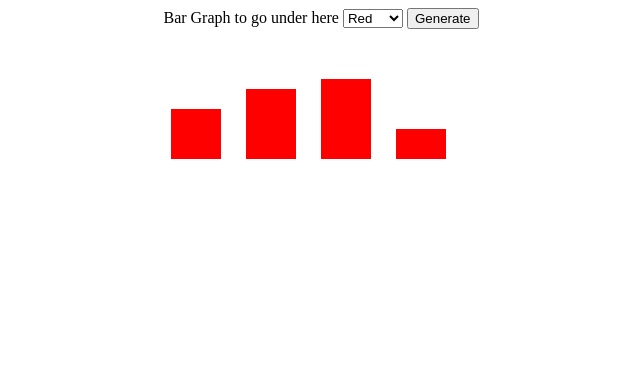
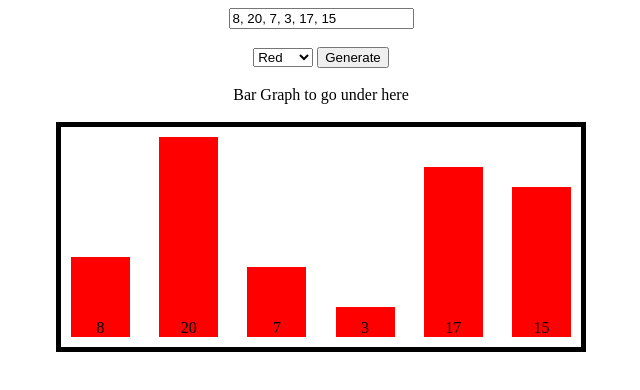
Before and after one commit to DraconianLore/lighthouse-stretch, a website: page index.html in a window 1280 px wide. Both pictures are taken after a click on the button "Generate". Shown: the whole page, without its empty margins (319-959 px from the left). Drawn offline with nearby package versions, Linux system fonts and the light colour scheme.

Commit message:
added editable input and random checks, added numbers on barsand alligned them to bottom

```diff
--- a/index.html
+++ b/index.html
@@ -9,26 +9,35 @@
   <center>
     <td>
       <td width="50%" height="50%">
-        Bar Graph to go under here
+        <input type="text" id="dataToSend" value="8, 20, 7, 3, 17, 15"><br><br>
         <select id=colourPicker>
           <option value="red">Red</option>
           <option value="green">Green</option>
           <option value="blue">Blue</option>
           <option value="black">Black</option>
         </select>
-        <button onclick="newBar()">Generate</button>
+        <button onclick="newBar(colourPicker.value)">Generate</button>
+        <br><br>
+        Bar Graph to go under here
 
+        <br><br>
         <div id="barGraphSpace">
 
         </div>
         <script>
-            function newBar() {
+            const newBar = function(colour) {
+              // get numbers and convert to an array
+              let sendData = (document.getElementById('dataToSend').value).split(',').map(function(numbers){
+                return parseInt(numbers, 10);
+              });
+              // get colour (and eventually size of window/frame area for graph)
               document.getElementById('barGraphSpace').innerHTML = '';
               let options = {
-              colour: colourPicker.value,
-              width: 50
+                colour: colour,
+                width: '500'
               }
-              drawBarChart([5,7,8,3], options, document.getElementById('barGraphSpace'));
+              // call function to generate bar graph
+              drawBarChart(sendData, options, document.getElementById('barGraphSpace'));
             }
 
           </script>
--- a/src/main.js
+++ b/src/main.js
@@ -1,34 +1,60 @@
 // Main JavaScript file in Lighthouse Labs Stretch Project - Steven Wing
-
 
 
 // Function signature to draw a bar chart
 const drawBarChart = function(data, options, element){
   let numberOfBars = data.length;
   let colourToUse = options.colour;
-  let singleBar;
-  let barWidth = options.width;
+  let barWidth = (options.width / data.length) * 1.5;
+  let barText = 'black';
+  // check for black chart
+  if (colourToUse == 'black') {
+    barText = '#66ffff';
+  }
 
+  // if no width provided assign width of 500px
+  let graphWidth = 500;
+  if (options.width) {
+    graphWidth = options.width;
+  }
+
+  // if no height provided allow height to be determined by the data
+  let graphHeight;
+  if (options.height) {
+    graphHeight = options.height;
+  }
+
+  // Generate bar graph shell
   let outerShell = document.createElement("div");
-  outerShell.style = 'display:flex; flex-wrap: nowrap; align-items: flex-end; width: 30%; justify-content: center; padding: 50px';
-  outerShell.align = 'center';
+  outerShell.style = 'display:flex; flex-wrap: nowrap; height: ' + graphHeight + 'px; width: ' + graphWidth + 'px; align-items: flex-end; justify-content: center; padding: 10px; border-style: solid; border-width: 5px; align: center';
   element.appendChild(outerShell);
 
+  // Generate bar graph
   for (let i = 0; i < numberOfBars; i++) {
-    singleBar = "<img src='" + colourToUse + ".png' height='"
-    + data[i] * 10 + "' width='" + barWidth + "'></img>";
-
+    // construct bars
     let barValue = document.createElement("div");
     barValue.style.width = barWidth + 'px';
     barValue.style.height = (data[i] * 10) + 'px';
     barValue.style.background = colourToUse;
+    barValue.style.display = 'table';
+
+    let barValueNumber = document.createElement('div');
+    barValueNumber.style = 'display: table-cell; vertical-align: bottom'
+    barValueNumber.style.color = barText;
+
+    barValueNumber.innerText = data[i];
+    barValue.appendChild(barValueNumber);
 
 
+    // construct devider for between bars
     let barDevider = document.createElement("div");
     barDevider.style.width = (barWidth / 2) + 'px';
     barDevider.style.background = "white";
     outerShell.appendChild(barValue);
-    outerShell.appendChild(barDevider);
 
+    // Add space between bars
+    if (i + 1 < numberOfBars){
+      outerShell.appendChild(barDevider);
+    }
   }
 }
```
